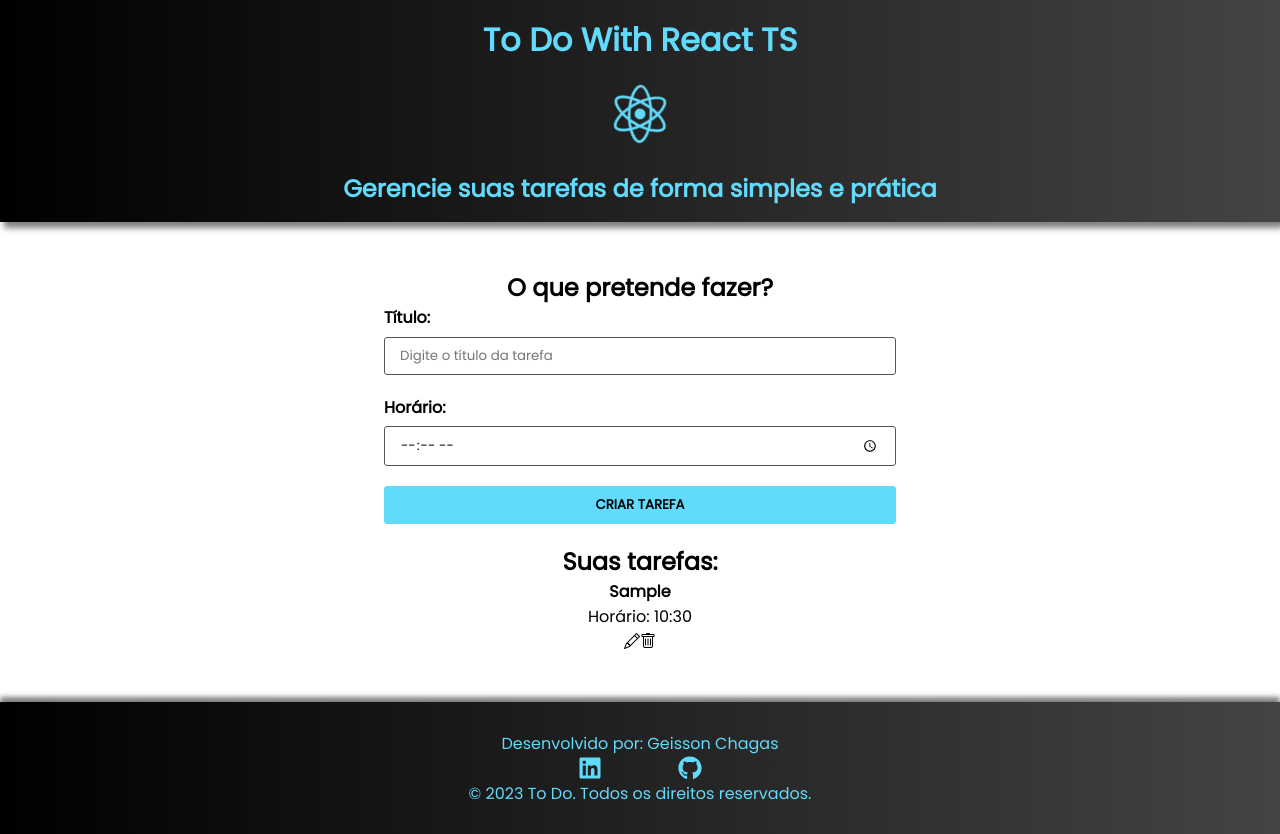
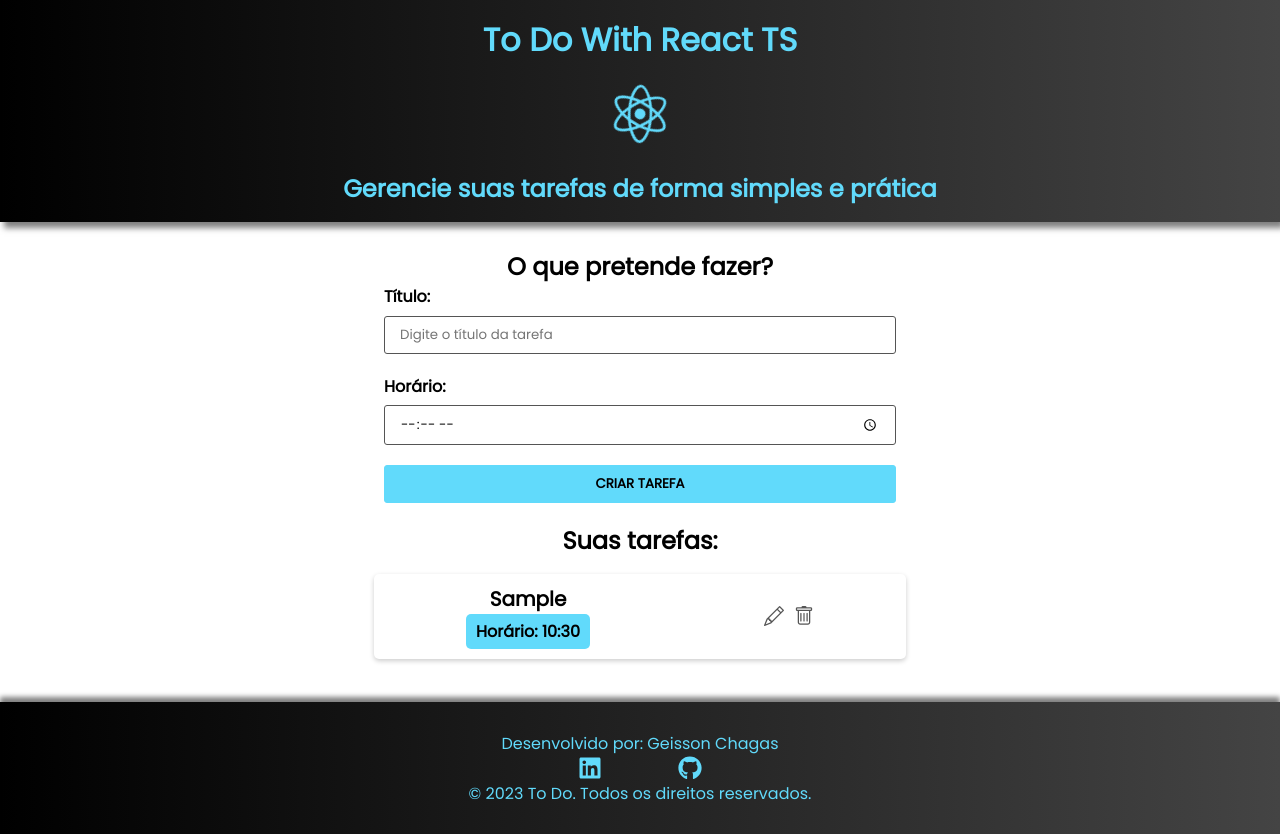
Before and after one commit to GeissonChagas/Todo-React-TS, a React (Create React App) app: page / in a window 1280 px wide. Both pictures are taken after typing "Sample", "10:30" into the empty fields and a click on the input "Criar Tarefa". Built offline with nearby package versions, Linux system fonts and the light colour scheme.

Commit message:
style: estilizando a lista

```diff
--- a/package.json
+++ b/package.json
@@ -43,5 +43,8 @@
       "last 1 firefox version",
       "last 1 safari version"
     ]
+  },
+  "devDependencies": {
+    "css-loader": "^6.7.3"
   }
 }
--- a/src/components/TaskList.module.css
+++ b/src/components/TaskList.module.css
@@ -0,0 +1,44 @@
+.task-list {
+    background-color: #555;
+    padding: 20px;
+    box-shadow: 0 5px 10px rgba(0, 0, 0, 0.2);
+  }
+
+  .task-item {
+    display: flex;
+    justify-content: space-around;
+    align-items: center;
+    margin-bottom: 10px;
+    padding: 10px;
+    background-color: #fff;
+    border-radius: 5px;
+    box-shadow: 0 2px 5px rgba(0, 0, 0, 0.2);
+    width: 40vw;
+    margin: 1rem auto;
+  }
+
+  .task-title {
+    color: #000;
+    font-size: 20px;
+    font-weight: bold;
+  }
+
+  .task-time {
+    color: #000;
+    background-color: #61dafb;
+    padding: 5px 10px;
+    border-radius: 5px;
+    font-weight: 600;
+  }
+
+  .task-icons i {
+    margin-left: 10px;
+    font-size: 20px;
+    color: #555;
+    cursor: pointer;
+    transition: color 0.2s;
+  }
+
+  .task-icons i:hover {
+    color: #61dafb;;
+  }
--- a/src/components/TaskList.tsx
+++ b/src/components/TaskList.tsx
@@ -4,7 +4,8 @@ import React from "react";
 import {ITask} from '../interfaces/Task'
 
 // CSS
-import styles from './TaskList.module.css'
+import styles from '../components/TaskList.module.css'
+
 interface Props{
     taskList: ITask[];
 }
@@ -12,24 +13,26 @@ interface Props{
 
 const TaskList = ({ taskList }: Props) => {
     return (
-       <>
+      <div className="task-list">
         {taskList.length > 0 ? (
-                taskList.map((task) =>
-                <div key={task.id}>
+          taskList.map((task) => (
+            <div className={styles["task-item"]} key={task.id}>
                 <div>
-                        <h4>{task.title}</h4>
-                        <p>Horário: {task.hour} </p>
+                    <h4 className={styles["task-title"]}>{task.title}</h4>
+                    <p className={styles["task-time"]}>Horário: {task.hour} </p>
                 </div>
-                    <div>
+                <div className={styles["task-icons"]}>
                     <i className="bi bi-pencil"></i>
                     <i className="bi bi-trash"></i>
                 </div>
-                </div>)
+            </div>
+          ))
         ) : (
           <p>Não há tarefas cadastradas!</p>
         )}
-       </>
-    )
-}
+      </div>
+    );
+  };
+
 
 export default TaskList
```
Also changed, not shown: 1 other file (tests, documents, lock files or other folders). Lines whose indentation alone changed are shown as unchanged.
